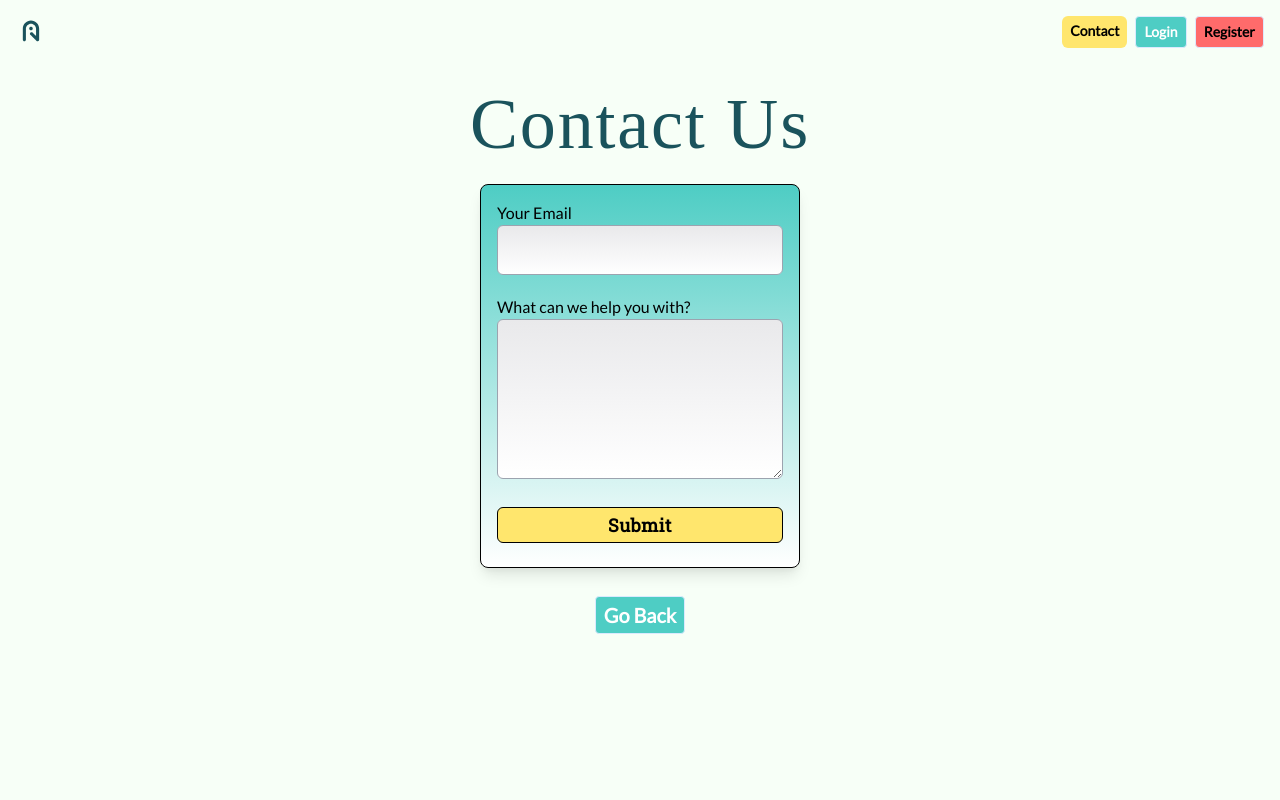
After one commit to Code-Institute-Submissions/DaithiShan-bird-friend_OctResub, a Flask app: page /contact in a window 1280 px wide. The commit adds this page. Run offline with Flask 2, Linux system fonts and the light colour scheme; some libraries are stand-ins or nearby versions; some web fonts are replaced.

Commit message:
Contact form added and functionality enabled

```diff
--- a/bird_friend/__init__.py
+++ b/bird_friend/__init__.py
@@ -11,6 +11,7 @@ login = LoginManager()
 login.login_view = 'users.login'
 login.login_message = 'You must be logged in to do that!'
 login.login_message_category = 'exclamation'
+mail = Mail()
 
 # __init__.py inspired by Corey Schafer YouTube Series on Flask Apps and Blueprints
 # https://github.com/CoreyMSchafer/code_snippets/tree/master/Python/Flask_Blog/11-Blueprints
@@ -21,6 +22,7 @@ def create_app(config_class=Config):
 
     db.init_app(app)
     login.init_app(app)
+    mail.init_app(app)
 
     from bird_friend.users.routes import users
     from bird_friend.birds.routes import birds
--- a/bird_friend/main/forms.py
+++ b/bird_friend/main/forms.py
@@ -4,7 +4,12 @@ from wtforms.validators import DataRequired, Email
 
 
 class ContactForm(FlaskForm):
-    username = StringField('Username', validators=[DataRequired(message="Please enter a username")])
-    email = StringField('Email', validators=[DataRequired(message="Please enter an email"), Email(message="Please enter a valid email address")])
-    message = TextAreaField("What can we help you with?", validators=[DataRequired(message="Please enter a message")])
+    email = StringField(
+        'Your Email', validators=[DataRequired(
+            message="Please enter an email"),
+            Email(
+                message="Please enter a valid email address")])
+    message = TextAreaField(
+        "What can we help you with?", validators=[DataRequired(
+            message="Please enter a message")])
     submit = SubmitField('Submit')
--- a/bird_friend/main/routes.py
+++ b/bird_friend/main/routes.py
@@ -2,6 +2,8 @@ from flask import (
     render_template, redirect, url_for, Blueprint, request, flash, current_app)
 from flask_login import current_user
 from bird_friend.models import Bird
+from bird_friend.main.forms import ContactForm
+from bird_friend.main.utils import send_email
 
 main = Blueprint('main', __name__)
 
@@ -34,3 +36,22 @@ def gallery(view):
     animate = request.args.get('animate')
     return render_template('main/gallery.html', title="Gallery", birds=birds,
                            view=view, animate=animate)
+
+
+@main.route('/contact', methods=['GET', 'POST'])
+def contact():
+    form = ContactForm()
+    if form.validate_on_submit():
+        send_email(subject='[Bird Friend] Contact Form Submission',
+               sender=current_app.config['ADMINS'][0],
+               recipients=[current_app.config['ADMINS'][1]],
+               text_body=render_template('email/contact_message.txt',
+                                         email=form.email.data,
+                                         msg=form.message.data),
+               html_body=render_template('email/contact_message.html',
+                                         email=form.email.data,
+                                         msg=form.message.data))
+        flash("Thank you! Your message has been sent", "check-circle")
+        return redirect(url_for('main.gallery', view='popular'))
+    elif request.method == 'GET':
+        return render_template('main/contact.html', form=form, title="Contact Us")
--- a/bird_friend/static/css/app.css
+++ b/bird_friend/static/css/app.css
@@ -29,7 +29,11 @@
 }
 
 .btn-yellow {
-    @apply py-3 px-4 text-lg tracking-wide text-center focus:outline-none focus:ring-2 bg-bui-100 text-black font-semibold leading-none border border-blue-100 hover:border-transparent hover:bg-white rounded-md cursor-pointer;
+    @apply py-3 px-4 text-lg tracking-wide text-center focus:outline-none focus:ring-2 bg-bui-100 text-black font-semibold leading-none border-blue-100 hover:border-transparent hover:bg-white rounded-md cursor-pointer;
+}
+
+.btn-yellow-nav {
+    @apply p-2 ml-2 bg-bui-100 text-black font-semibold leading-none border-blue-100 hover:border-transparent hover:bg-white rounded-md cursor-pointer;
 }
 
 .btn-red-large {
--- a/bird_friend/static/css/output.css
+++ b/bird_friend/static/css/output.css
@@ -1425,7 +1425,6 @@ video {
 .btn-yellow {
   cursor: pointer;
   border-radius: 0.375rem;
-  border-width: 1px;
   --tw-border-opacity: 1;
   border-color: rgba(219, 234, 254, var(--tw-border-opacity));
 }
@@ -1465,6 +1464,36 @@ video {
   --tw-ring-offset-shadow: var(--tw-ring-inset) 0 0 0 var(--tw-ring-offset-width) var(--tw-ring-offset-color);
   --tw-ring-shadow: var(--tw-ring-inset) 0 0 0 calc(2px + var(--tw-ring-offset-width)) var(--tw-ring-color);
   box-shadow: var(--tw-ring-offset-shadow), var(--tw-ring-shadow), var(--tw-shadow, 0 0 #0000);
+}
+
+.btn-yellow-nav {
+  margin-left: 0.5rem;
+  cursor: pointer;
+  border-radius: 0.375rem;
+  --tw-border-opacity: 1;
+  border-color: rgba(219, 234, 254, var(--tw-border-opacity));
+}
+
+.btn-yellow-nav:hover{
+  border-color: transparent;
+}
+
+.btn-yellow-nav{
+  --tw-bg-opacity: 1;
+  background-color: rgba(255, 230, 109, var(--tw-bg-opacity));
+}
+
+.btn-yellow-nav:hover{
+  --tw-bg-opacity: 1;
+  background-color: rgba(255, 255, 255, var(--tw-bg-opacity));
+}
+
+.btn-yellow-nav{
+  padding: 0.5rem;
+  font-weight: 600;
+  line-height: 1;
+  --tw-text-opacity: 1;
+  color: rgba(0, 0, 0, var(--tw-text-opacity));
 }
 
 .btn-red-large {
@@ -1969,6 +1998,10 @@ video {
     align-items: center;
   }
 
+  .md\:bg-right-bottom{
+    background-position: right bottom;
+  }
+
   .md\:text-sm{
     font-size: 0.875rem;
     line-height: 1.25rem;
--- a/bird_friend/templates/base.html
+++ b/bird_friend/templates/base.html
@@ -65,12 +65,13 @@
                         <div class="hidden md:flex">
                             <a class="block md:text-black mr-4" href="{{url_for('users.logout')}}">Logout</a>
                             <a class="block md:text-black mr-4" href="{{ url_for('birds.upload_bird') }}">Upload</a>
-                            <a class="block md:text-black mr-4" href="#">Contact</a>
+                            <a class="block md:text-black mr-4" href="{{ url_for('main.contact') }}">Contact</a>
                         </div>
                     {% endif %}
                 <div class="flex text-sm" v-else>
                     <!-- Login & Register buttons vs My Profile depending on whether user is logged in-->
                     {% if current_user.is_anonymous %}
+                        <a class="btn-yellow-nav" href="{{ url_for('main.contact') }}">Contact</a>
                         <a class="btn-green" href="{{ url_for('users.login') }}">Login</a>
                         <a class="btn-red" href="{{ url_for('users.register') }}">Register</a>
                     {% else %}
@@ -129,7 +130,7 @@
                         </a>
                     </li>
                     <li class="p-4 hover:bg-gray-500">
-                        <a href="/link">
+                        <a href="{{ url_for('main.contact') }}">
                             <span class="text-xs md:text-sm">Contact</span>
                             <svg xmlns="http://www.w3.org/2000/svg" class="h-6 w-6 mx-auto" fill="none"
                                 viewBox="0 0 24 24" stroke="currentColor">
--- /dev/null
+++ b/bird_friend/templates/main/contact.html
@@ -0,0 +1,36 @@
+{% extends 'base.html' %}
+<!-- CONTACT FORM -->
+{% block content %}
+<!-- Add contional height to offset bottom nav bar if user is logged in -->
+<div
+    class="relative bg-bottom bg-no-repeat md:bg-right-bottom {{'min-h-screen-less-both-nav' if current_user.is_authenticated else 'min-h-screen-less-nav'}} md:min-h-screen-less-nav bg-dog3 lg:bg-50%">
+    <h1 class="title text-gorm-100 ">Contact Us</h1>
+    <form action="{{url_for('main.contact')}}" method="POST"
+        class="form-container"
+        novalidate>
+        {{ form.hidden_tag()}}
+        <fieldset class="pb-2">
+            {{form.email.label}}
+            {{form.email(class_='form-input')}}
+            {% for error in form.email.errors %}
+            <span class="text-rua-100 "> {{error}} </span>
+            {% endfor %}
+        </fieldset>
+        <fieldset class="pb-2">
+            {{form.message.label}}
+            {{form.message(class_='form-input h-32 lg:h-40 lg:mb-5')}}
+            {% for error in form.message.errors %}
+            <span class="text-rua-100 "> {{error}} </span>
+            {% endfor %}
+        </fieldset>
+        <fieldset class="pb-2">
+            {{form.submit(class_='btn-form')}}
+        </fieldset>
+    </form>
+    <div class="flex flex-col items-center gap-4 mt-7 mb-4 text-xl font-bold text-center">
+        <div>
+            <input type="button" class="btn-goback" value="Go Back" onclick="history.back(-1)" />
+        </div>
+    </div>
+</div>
+{% endblock content %}
```
Also changed, not shown: bird_friend/main/utils.py (added, +32 -0 lines), bird_friend/templates/email/contact_message.html (added, +9 -0 lines), bird_friend/templates/email/contact_message.txt (added, +7 -0 lines).
